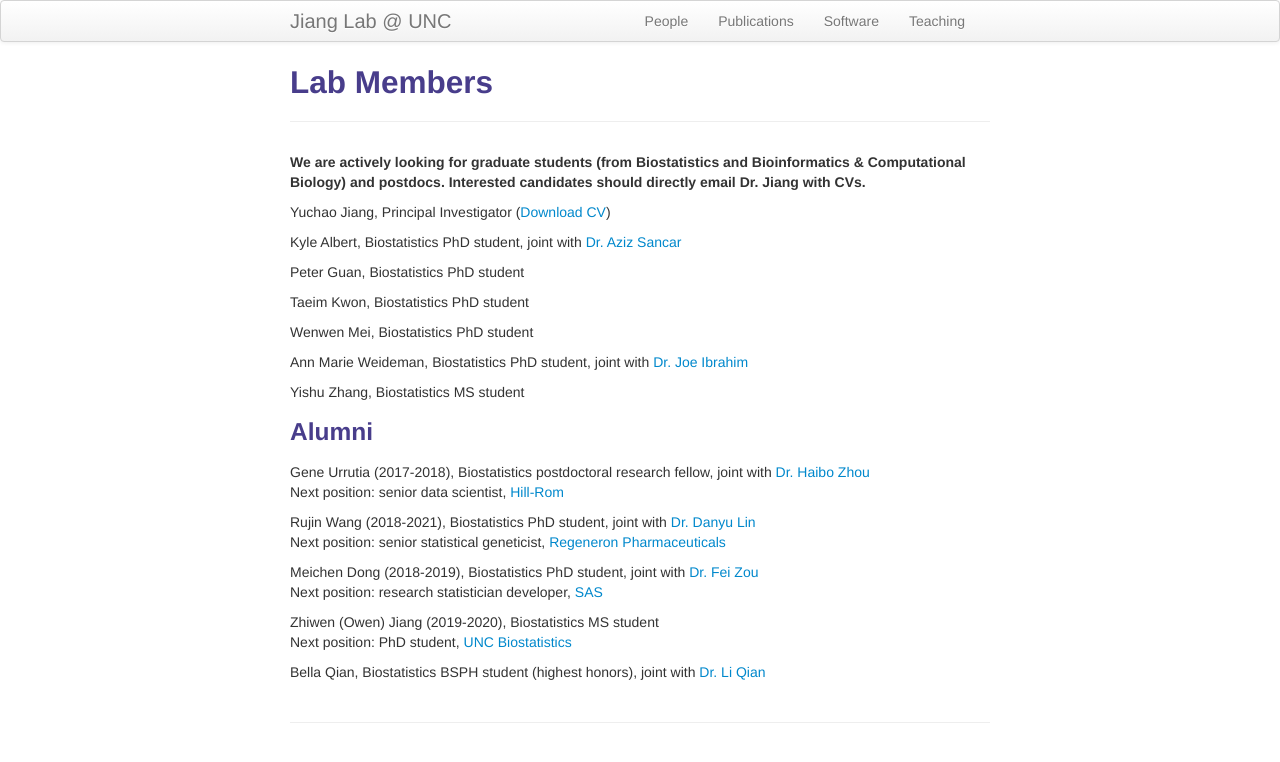
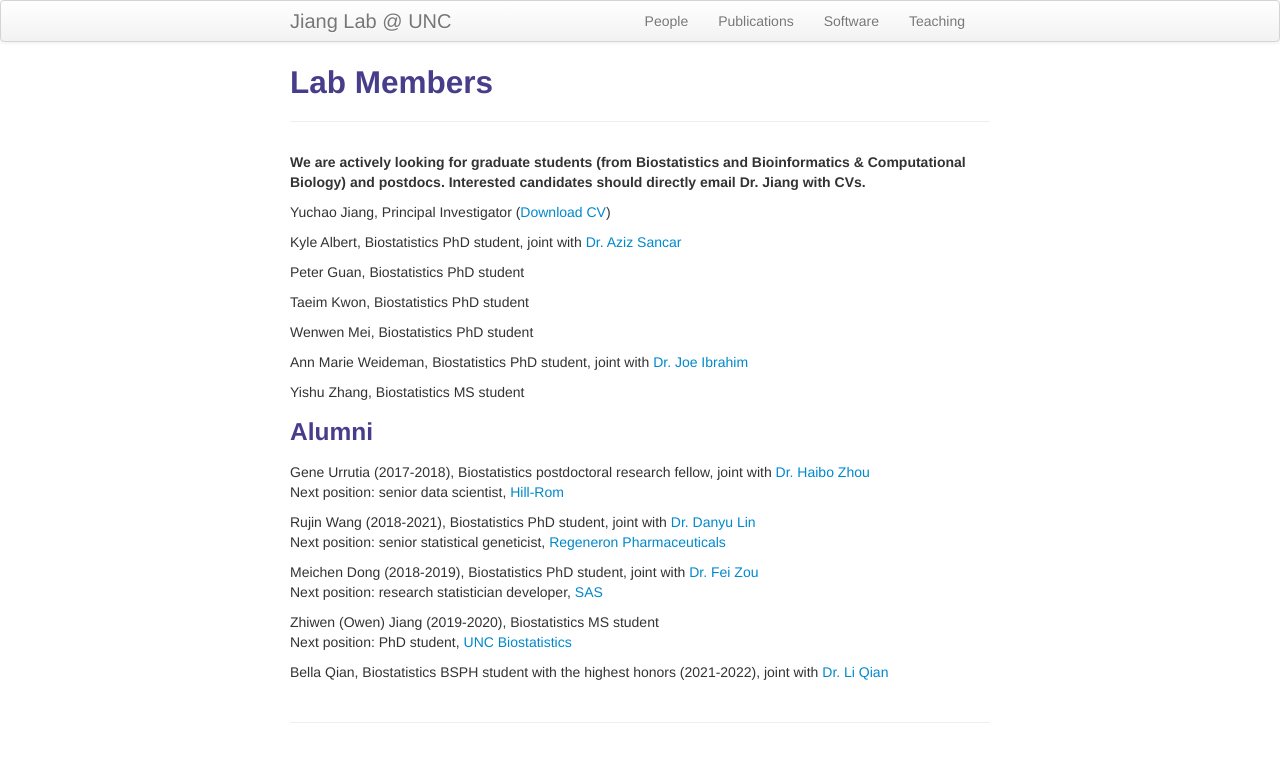
Before and after one commit to yuchaojiang/yuchaojiang.github.io, a Jekyll site: the page built from pages/people.md, in a window 1280 px wide. Shown: the top 762 px of the page. Built offline with Jekyll 4.4.1, drawn with Linux system fonts in a browser that asks for light colours.

Commit message:
Update people.md

```diff
--- a/pages/people.md
+++ b/pages/people.md
@@ -34,4 +34,4 @@ Next position: research statistician developer, [SAS](https://www.sas.com/)
 Zhiwen (Owen) Jiang (2019-2020), Biostatistics MS student <br/>
 Next position: PhD student, [UNC Biostatistics](https://sph.unc.edu/bios/biostatistics/)
 
-Bella Qian, Biostatistics BSPH student (highest honors), joint with [Dr. Li Qian](https://uncliqian.web.unc.edu/)
+Bella Qian, Biostatistics BSPH student with the highest honors (2021-2022), joint with [Dr. Li Qian](https://uncliqian.web.unc.edu/)
```
